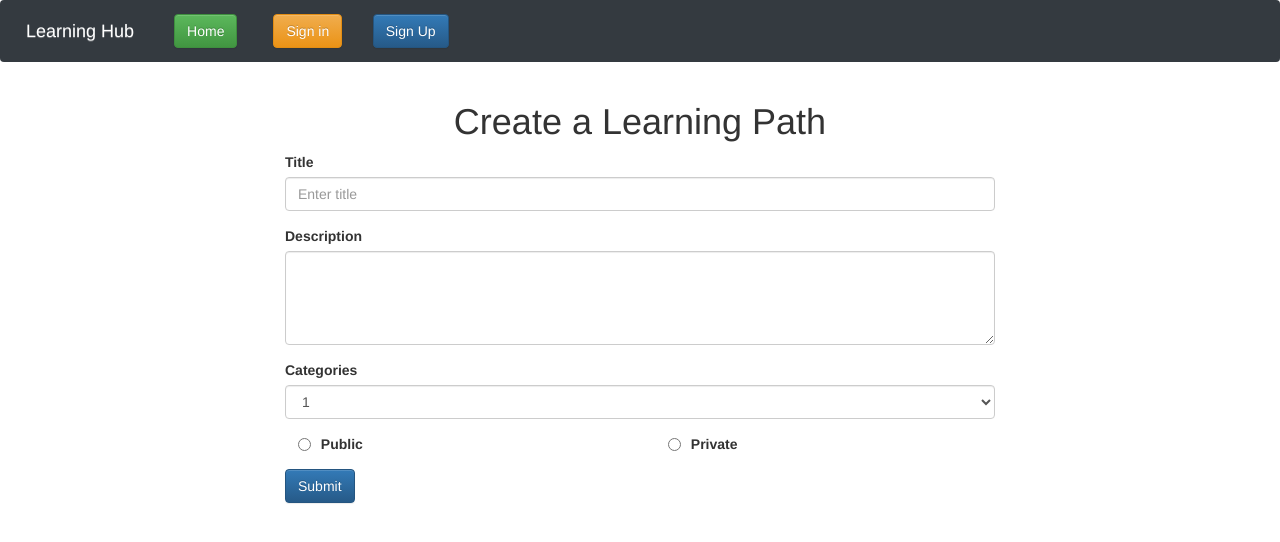
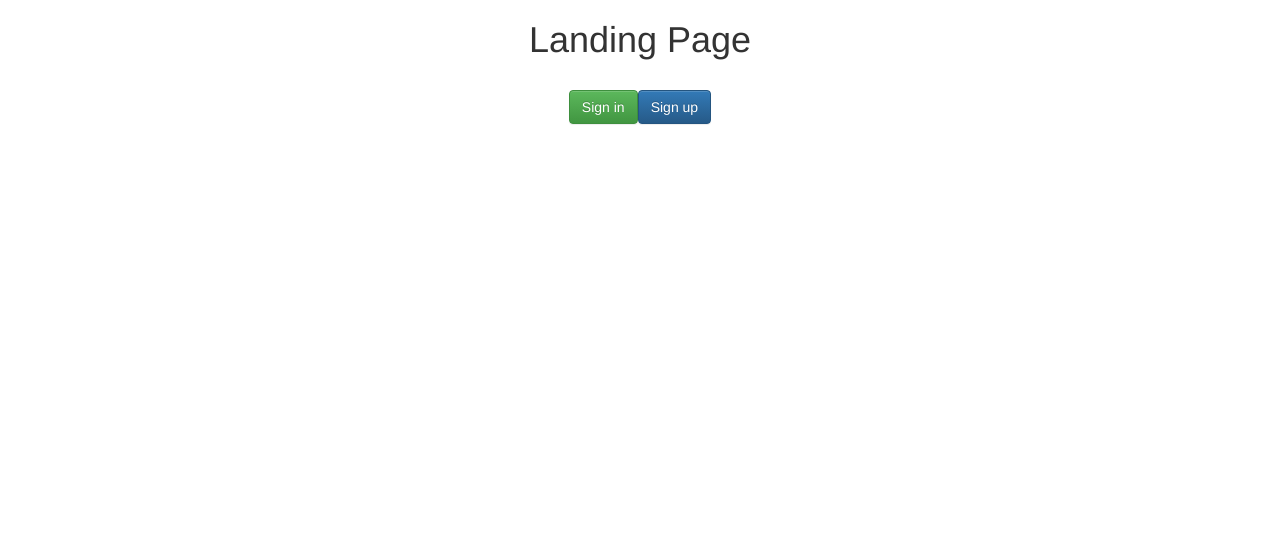
Before and after one commit to chingu-voyages/v10-bears-team-14, a React (Create React App) app: page / in a window 1280 px wide. Shown: the top 542 px of the page. Built offline with nearby package versions, Linux system fonts and the light colour scheme.

Commit message:
Commented the component under development

```diff
--- a/src/App.js
+++ b/src/App.js
@@ -15,10 +15,10 @@
     <Provider store={store}>
       <Router>
         <div className="App">
-          {/* <Route exact path="/" component={Home} />
+          <Route exact path="/" component={Home} />
           <Route path="/login" component={LoginPage} />
-          <Route path="/register" component={RegisterPage} /> */}
-          <CreateLearningPath />
+          <Route path="/register" component={RegisterPage} />
+          {/* <CreateLearningPath /> */}
         </div>
       </Router>
     </Provider>
```
